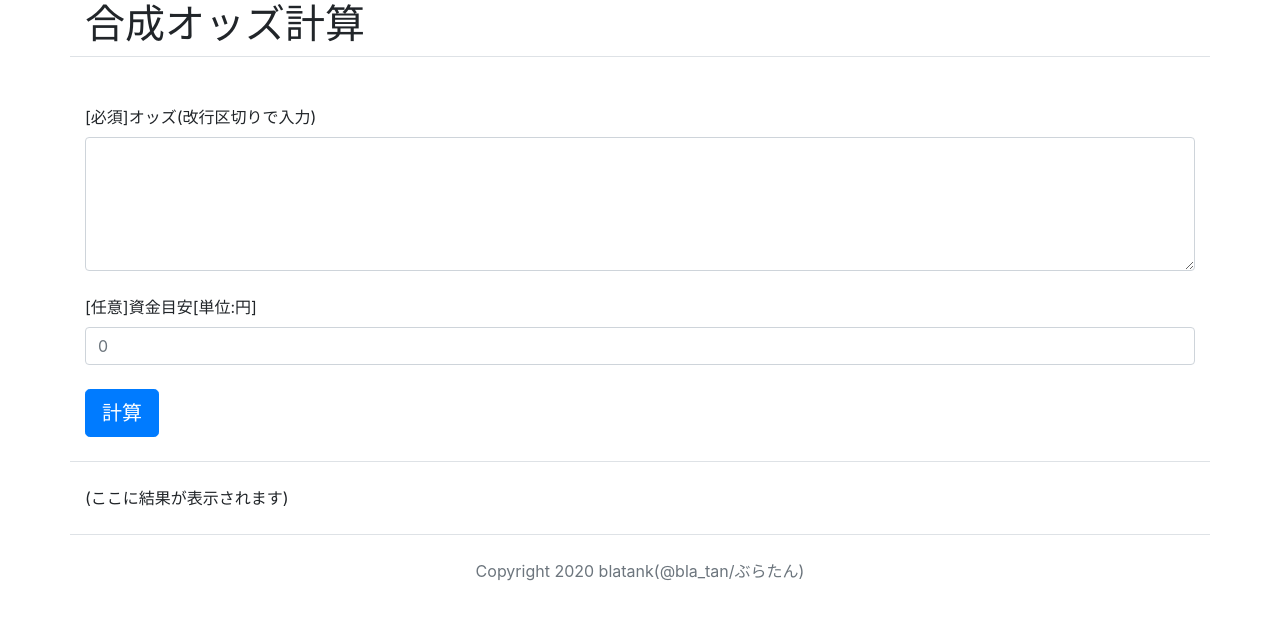
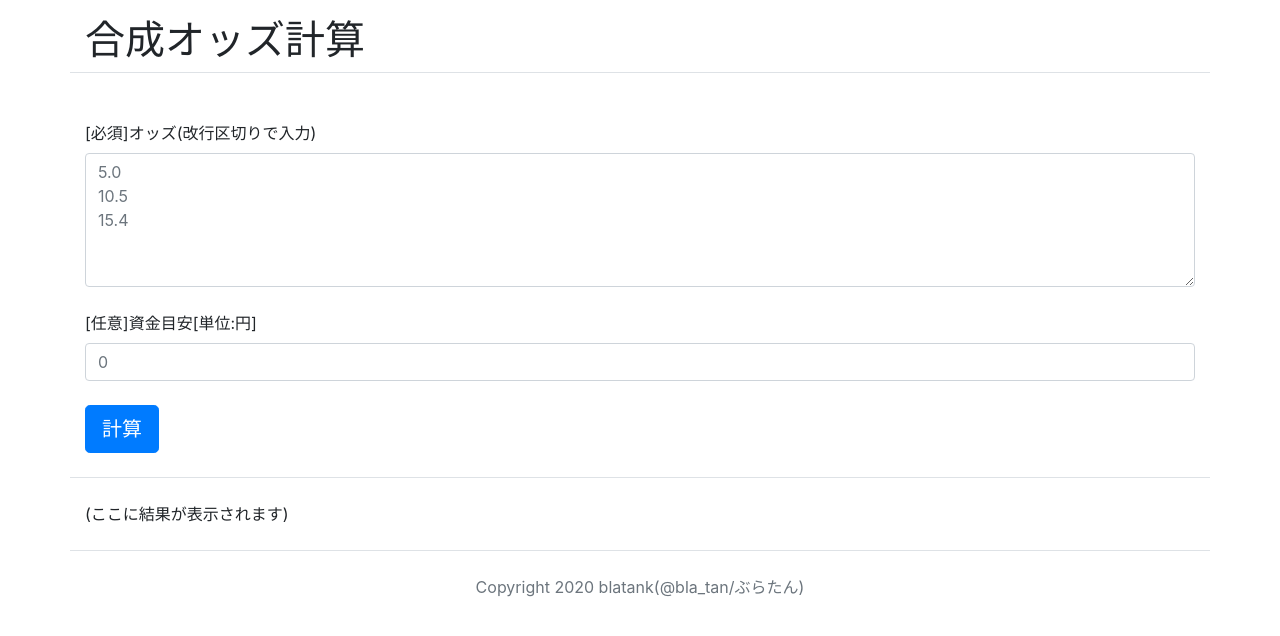
Before and after one commit to blatank/SysntheticOddsCalc, a plain HTML site: page index.html in a window 1280 px wide. Drawn offline with nearby package versions, Linux system fonts and the light colour scheme.

Commit message:
textareaのプレースホルダーを追加。ヘッダの微調整

```diff
--- a/index.html
+++ b/index.html
@@ -15,7 +15,7 @@
 </head>
 <body>
   <header>
-    <div class="container mb-5 border-bottom">
+    <div class="container mb-5 pt-3 border-bottom">
       <h1>合成オッズ計算</h1>
     </div>
   </header>
@@ -26,7 +26,9 @@
 
       <div class="mb-4">
         <label for="odds">[必須]オッズ(改行区切りで入力)</label>
-        <textarea name="" id="odds" rows="5" class="form-control"></textarea>
+        <textarea name="" id="odds" rows="5" class="form-control" placeholder="5.0
+10.5
+15.4"></textarea>
       </div>
 
       <div class="alert-warn mb-4">
```
